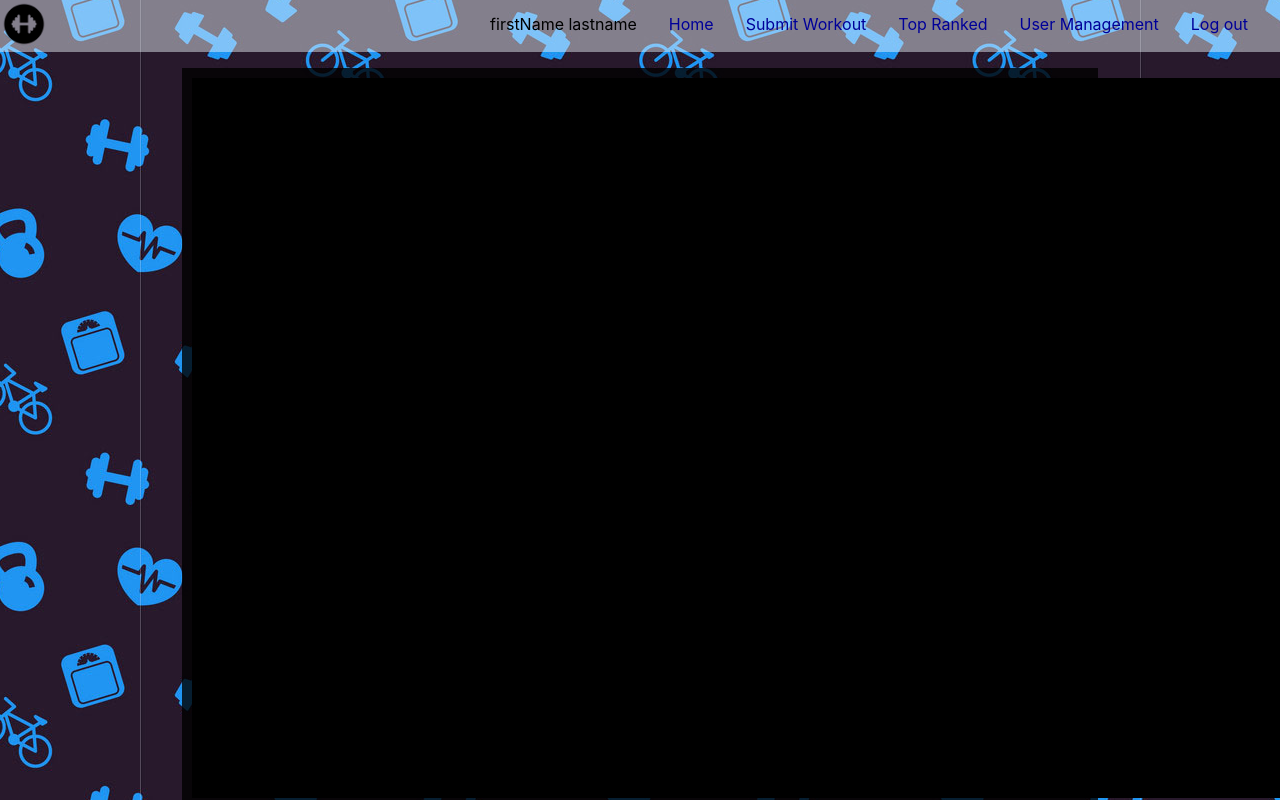
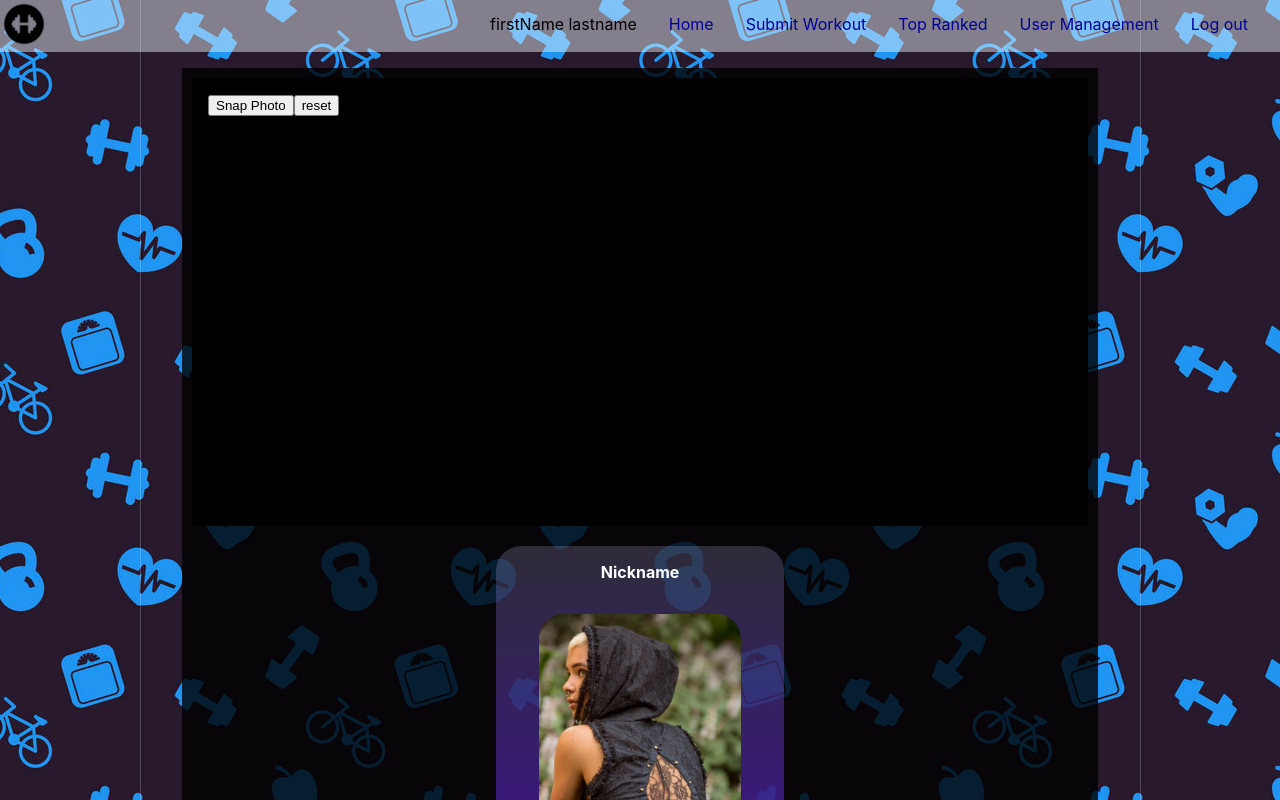
Before and after one commit to kennethcurrie/FitnessAppFrontEnd, a React (Create React App) app in the folder fitnessappfrontend/: page /user/1 in a window 1280 px wide. Built offline with nearby package versions, Linux system fonts and the light colour scheme; no server answers.

Commit message:
it works

```diff
--- a/fitnessappfrontend/src/App.scss
+++ b/fitnessappfrontend/src/App.scss
@@ -70,3 +70,8 @@ a:link, a:visited{
   width:45%;
   float: left;
 }
+
+.fill-all{
+  width: 100%;
+  height: 100%;
+}
--- a/fitnessappfrontend/src/components/takePicComponent/takePic.component.tsx
+++ b/fitnessappfrontend/src/components/takePicComponent/takePic.component.tsx
@@ -10,6 +10,9 @@ export class TakePicComponent extends React.Component<any, any> {
         super(props);
         this.video = React.createRef();
         this.canvas = React.createRef();
+        this.state = {
+            data: undefined
+        };
     }
 
 
@@ -23,16 +26,65 @@ export class TakePicComponent extends React.Component<any, any> {
         0);
     }
 
+    takePic = () => {
+        const video = this.video.current;
+        const canvas = this.canvas.current;
+
+        if (canvas && video) {
+            const prevWidth = video.width,
+                prevHeight = video.height,
+                prevDisplay = video.style.display;
+
+            video.pause();
+
+            video.width = 1280;
+            video.height = 720;
+            video.style.display = 'block';
+
+            const context = canvas.getContext('2d') as CanvasRenderingContext2D;
+            const sw = video.offsetWidth, // source width
+                sh = video.offsetHeight, // source height
+                dw = canvas.width, // destination width
+                dh = canvas.height; // destination height
+            context.drawImage(video, 0, 0, sw, sh, 0, 0, dw, dh);
+            const fullQualityURI = canvas.toDataURL('image/jpeg', 1.0);
+            this.setState({ data: fullQualityURI });
+
+            video.width = prevWidth;
+            video.height = prevHeight;
+            video.style.display = prevDisplay;
+        }
+    }
+
+    exitPicMode = () => {
+        const video = this.video.current;
+        if (video) {
+            video.pause();
+            const stream = video.srcObject as MediaStream;
+            const tracks = stream.getTracks();
+            tracks.forEach(function(track) {
+                track.stop();
+            });
+            // tslint:disable-next-line:no-null-keyword
+            video.srcObject = null;
+        }
+    }
+
     render() {
         return (
             <>
-                <div>
-                    <video id='snapshot-preview'  ref={this.video}  onLoadedMetadata={(e) => {e.currentTarget.play(); }} width='1280' height='720' autoPlay={true} style={{backgroundColor: 'black'}}>
-                        error
-                    </video>
-                    <button id='snap'>Snap Photo</button>
-                    <button> reset </button>
-                    <canvas ref={this.canvas} id='canvas' style={{display: 'none', width: 1280, height: 720 }}>waiting on permissions...</canvas>
+                <div id='take-pic-holder' className='fill-all' style={{position: 'relative'}}>
+                    <div id='pic-capture-preview' className='fill-all' style={{position: 'relative'}}>
+                        <video className='fill-all' style={{display: '', backgroundColor: 'black' }}  id='snapshot-preview' ref={this.video}  onLoadedMetadata={(e) => {e.currentTarget.play(); }} autoPlay={true} >
+                            error
+                        </video>
+                    </div>
+                    <div id='pic-capture-buttons' style={{position: 'absolute', top: '1rem', left: '1rem'}}>
+                        <button id='snap' onClick={this.takePic}>Snap Photo</button>
+                        <button> reset </button>
+                        <a id='download-photo' href={ this.state.data } download>download photo</a>
+                    </div>
+                    <canvas ref={this.canvas} id='canvas' width='1280' height='720'  style={{display: 'none' }}>waiting on permissions...</canvas>
                 </div>
             </>
         );
```
